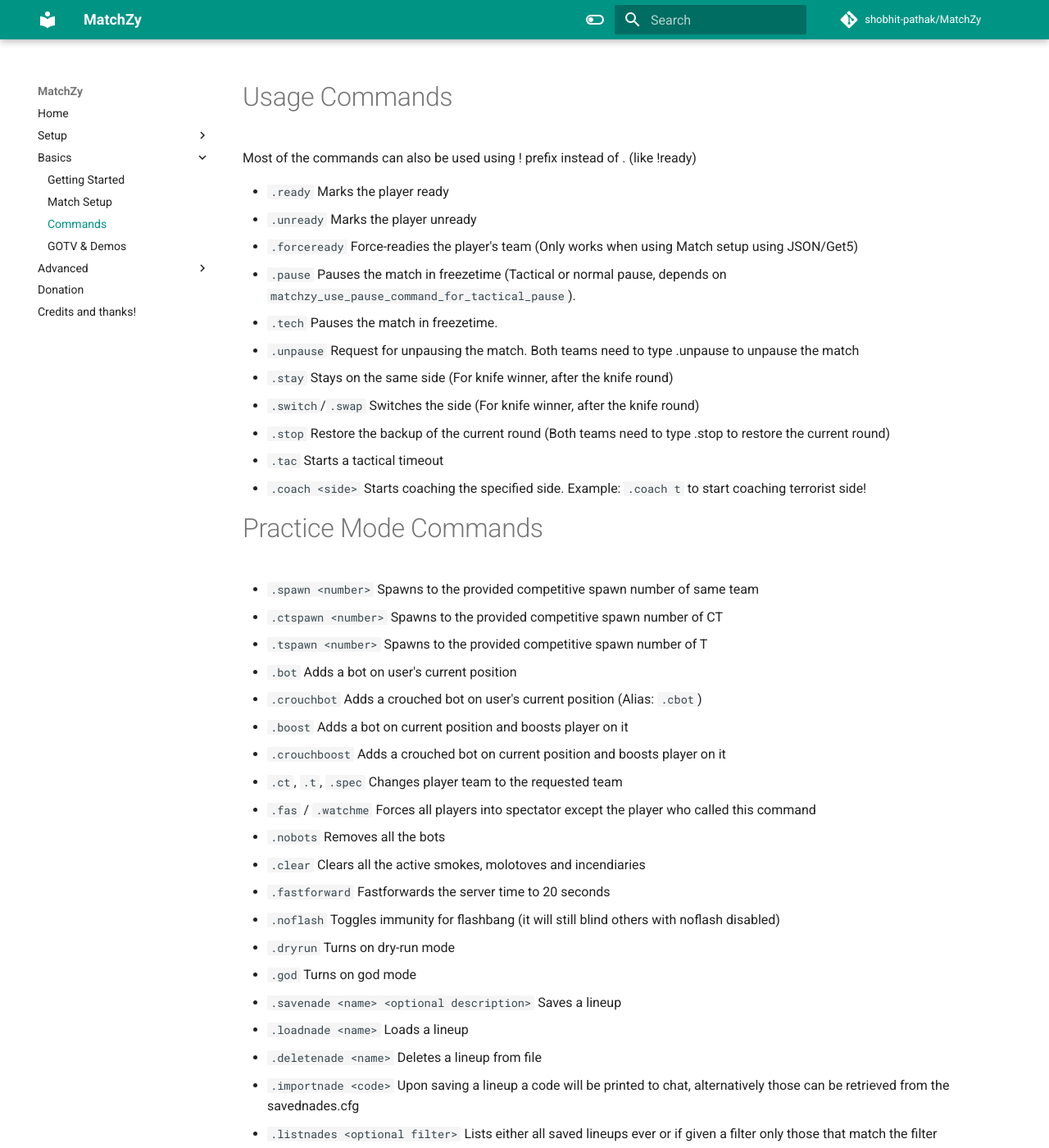
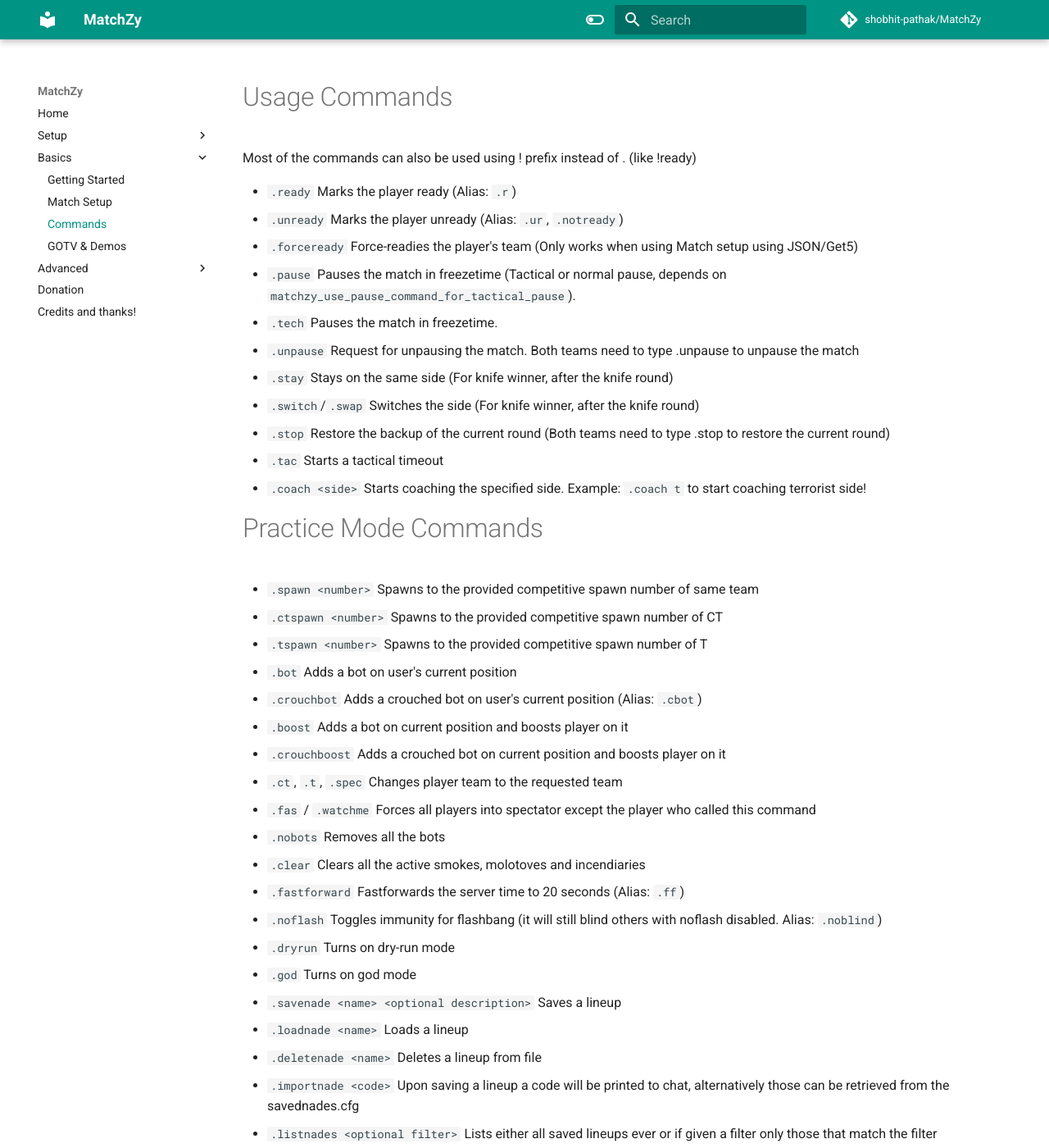
Before and after one commit to shobhit-pathak/MatchZy, an MkDocs documentation site: the page built from documentation/docs/commands.md, in a window 1280 px wide and 1400 px high. Shown: the whole window at 82% size. Built offline with MkDocs 1.6.1 and Material for MkDocs 9.7.7, drawn with Linux system fonts in a browser that asks for light colours; comment, search, counter and statistics services are not loaded; some of the changed text lies outside the part shown.

Commit message:
0.7.9 | pt-br, ru translation and some alias

```diff
--- a/documentation/docs/commands.md
+++ b/documentation/docs/commands.md
@@ -1,8 +1,8 @@
 # Usage Commands
 Most of the commands can also be used using ! prefix instead of . (like !ready)
 
-- `.ready` Marks the player ready
-- `.unready` Marks the player unready
+- `.ready` Marks the player ready (Alias: `.r`)
+- `.unready` Marks the player unready (Alias: `.ur`, `.notready`)
 - `.forceready` Force-readies the player's team (Only works when using Match setup using JSON/Get5)
 - `.pause` Pauses the match in freezetime (Tactical or normal pause, depends on `matchzy_use_pause_command_for_tactical_pause`).
 - `.tech` Pauses the match in freezetime.
@@ -26,8 +26,8 @@
 - `.fas` / `.watchme` Forces all players into spectator except the player who called this command
 - `.nobots` Removes all the bots
 - `.clear` Clears all the active smokes, molotoves and incendiaries
-- `.fastforward` Fastforwards the server time to 20 seconds
-- `.noflash` Toggles immunity for flashbang (it will still blind others with noflash disabled)
+- `.fastforward` Fastforwards the server time to 20 seconds (Alias: `.ff`)
+- `.noflash` Toggles immunity for flashbang (it will still blind others with noflash disabled. Alias: `.noblind`)
 - `.dryrun` Turns on dry-run mode
 - `.god` Turns on god mode
 - `.savenade <name> <optional description>` Saves a lineup
@@ -55,9 +55,9 @@
 # Admin Commands
 
 - `.start` Force starts a match.
-- `.restart` Force restarts/resets a match.
-- `.forcepause` Pauses the match as an admin (Players cannot unpause the admin-paused match). (`.fp` for shorter command)
-- `.forceunpause` Force unpauses the match. (`.fup` for shorter command)
+- `.restart` Force restarts/resets a match. (Alias: `.endmatch`, `.forceend`)
+- `.forcepause` Pauses the match as an admin (Players cannot unpause the admin-paused match). (Alias: `.fp`)
+- `.forceunpause` Force unpauses the match. (Alias: `.fup`)
 - `.restore <round>` Restores the backup of provided round number.
 - `.skipveto` / `.sv` Skips the current veto phase.
 - `.roundknife` / `.rk` Toggles the knife round. If disabled, match will directly go from Warmup phase to Live phase.
```
Also changed, not shown: CHANGELOG.md, 2 other files.
